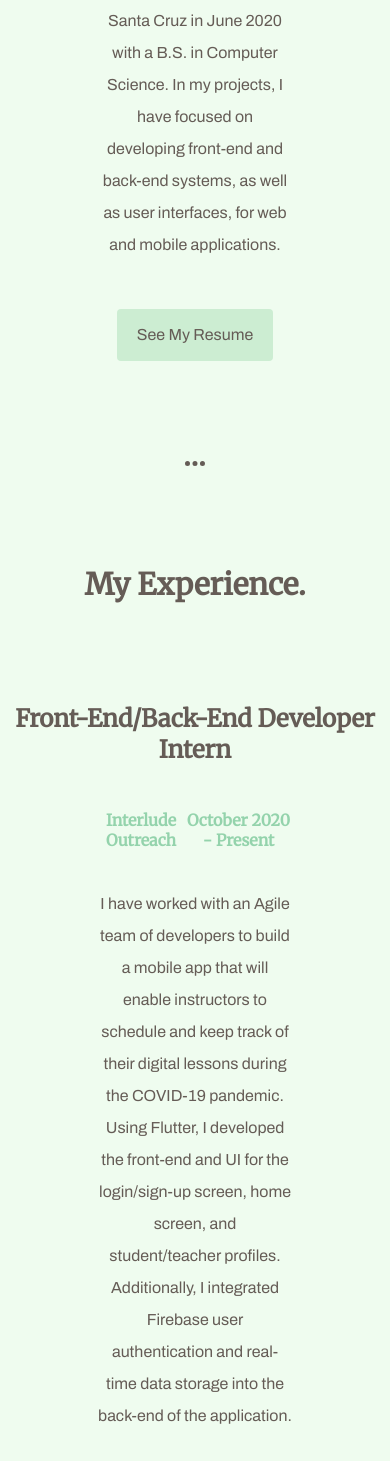
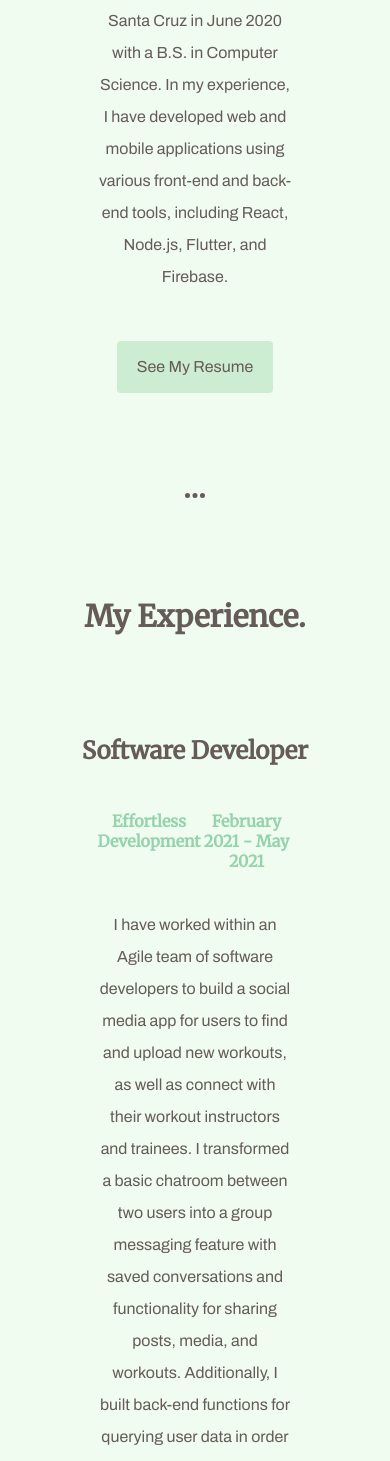
Before and after one commit to lkahlon9/Online-Portfolio, a plain HTML site: page index.html in a window 390 px wide. Shown: the part 528-1989 px from the top of the page. Drawn offline with Linux system fonts and the light colour scheme.

Commit message:
portfolio update

```diff
--- a/index.html
+++ b/index.html
@@ -29,10 +29,10 @@
     </div>
     <div class="middle-container">
       <h2 class="h2-middle">Hello.</h2>
-      <p class="about">I graduated from U.C. Santa Cruz in June 2020 with a B.S. in Computer
-        Science. In my projects, I have focused on developing front-end and
-        back-end systems, as well as user interfaces, for web and mobile
-        applications.<br>
+      <p class="about">I graduated from U.C. Santa Cruz in June 2020 with a B.S.
+        in Computer Science. In my experience, I have developed web and
+        mobile applications using various front-end and back-end tools,
+        including <b>React</b>, <b>Node.js</b>, <b>Flutter</b>, and <b>Firebase</b>.<br>
 
         <a class="resume" href="files/Resume.pdf">See My Resume</a>
 
@@ -41,34 +41,32 @@
       <div class="experience">
         <h2 class="h2-middle">My Experience.</h2>
         <div class="experience-row">
+          <h3>Software Developer</h3>
+          <div class="subtitle">
+            <h4 class="company">Effortless Development</h4>
+            <h4 class="period">February 2021 - May 2021</h4>
+          </div>
+          <p class="about">I have worked within an Agile team of software
+            developers to build a social media app for users to find and upload
+            new workouts, as well as connect with their workout instructors and
+            trainees. I transformed a basic chatroom between two users into a
+            group messaging feature with saved conversations and functionality for
+            sharing posts, media, and workouts. Additionally, I built back-end functions for
+            querying user data in order to generate recommendations for new workouts and
+            instructors based on the user's viewing history.</p>
+        </div>
+        <div class="experience-row">
           <h3>Front-End/Back-End Developer Intern</h3>
           <div class="subtitle">
             <h4 class="company">Interlude Outreach</h4>
-            <h4 class="period">October 2020 - Present</h4>
+            <h4 class="period">October 2020 - May 2021</h4>
           </div>
-          <p class="about">I have worked with an Agile team of developers to
-          build a mobile app that will enable instructors to schedule and
-          keep track of their digital lessons during the COVID-19 pandemic. Using Flutter,
-          I developed the front-end and UI for the login/sign-up screen, home screen,
-          and student/teacher profiles. Additionally, I integrated Firebase user
-          authentication and real-time data storage into the back-end of the application.</p>
+          <p class="about">I have built a mobile app that will enable instructors
+          to schedule and keep track of their digital lessons during the pandemic.
+          Using Flutter, I developed the front-end for the sign-up/log-in screens, home screen,
+          and student/teacher profiles. I also integrated Firebase user authentication and
+          real-time data storage into the back-end of the application.</p>
         </div>
-        <div class="experience-row">
-          <h3>Computer Science Group Tutor</h3>
-          <div class="subtitle">
-            <h4 class="company">UCSC School of Engineering<h4>
-            <h4 class="period">May 2018 - June 2018</h4>
-          </div>
-          <p class="about">As an undergraduate at UCSC, I tutored students of
-          CSE101: Algorithms and Abstract Data Types in programming lists,
-          stacks, queues, trees, dictionaries, matrix operations, and more.
-          During lab sections, I helped students debug common errors in their
-          Java and C++ programs.</p>
-
-        </div>
-
-
-
       </div>
 
       <hr>
@@ -78,8 +76,9 @@
           <img class="appdev-img" src="images/appdev.png" alt="appdev-img">
           <div class="content">
             <h4 class="project-title">Web/Mobile Application Development</h4>
-            <p>I have worked with JavaScript, React, HTML, CSS, and Node.js
-              to develop the front-end and back-end for web and mobile applications.</p>
+            <p>I have worked with <b>JavaScript</b>, <b>React</b>, <b>HTML</b>,
+              <b>CSS</b>, and <b>Node.js</b> to develop the front-end and back-end
+              for web and mobile applications.</p>
             <a class="project-link" href="https://devpost.com/software/clubster">See Project</a>
           </div>
         </div>
@@ -87,7 +86,7 @@
           <img class="dataviz-img" src="images/dataviz.png" alt="dataviz-img">
           <div class="content">
             <h4 class="project-title">Data Analytics and Visualization</h4>
-            <p>I have used Python's pandas and matplotlib packages to wrangle
+            <p>I have used <b>Python's</b> pandas and matplotlib packages to wrangle
               large Census data sets into manageable data frames and to build
               visualizations. </p>
             <a class="project-link" href="https://devpost.com/software/nypd-fare-evasion-enforcement">See Project</a>
@@ -98,8 +97,8 @@
           <div class="content">
             <h4 class="project-title">TensorFlow Neural Network Models</h4>
             <p>I have built neural network models to classify images of clothing
-              and IMDB movie reviews using Keras, a high-level API to build and
-              train models in TensorFlow. </p>
+              and IMDB movie reviews using <b>Keras</b>, a high-level API to build and
+              train models in <b>TensorFlow</b>. </p>
             <a class="project-link" href="https://devpost.com/software/tensorflow-predictive-models-for-image-text-classification">See Project</a>
           </div>
 
```
Also changed, not shown: 2 other files.
